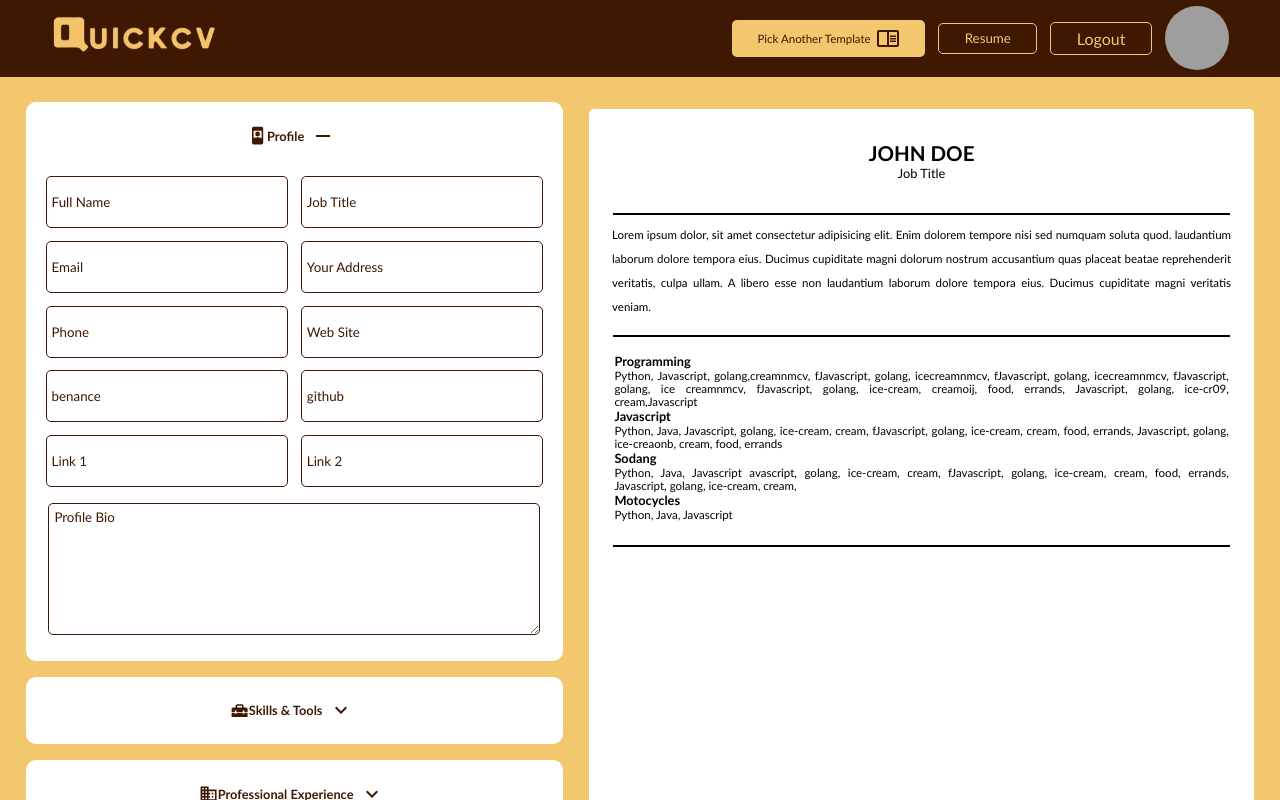
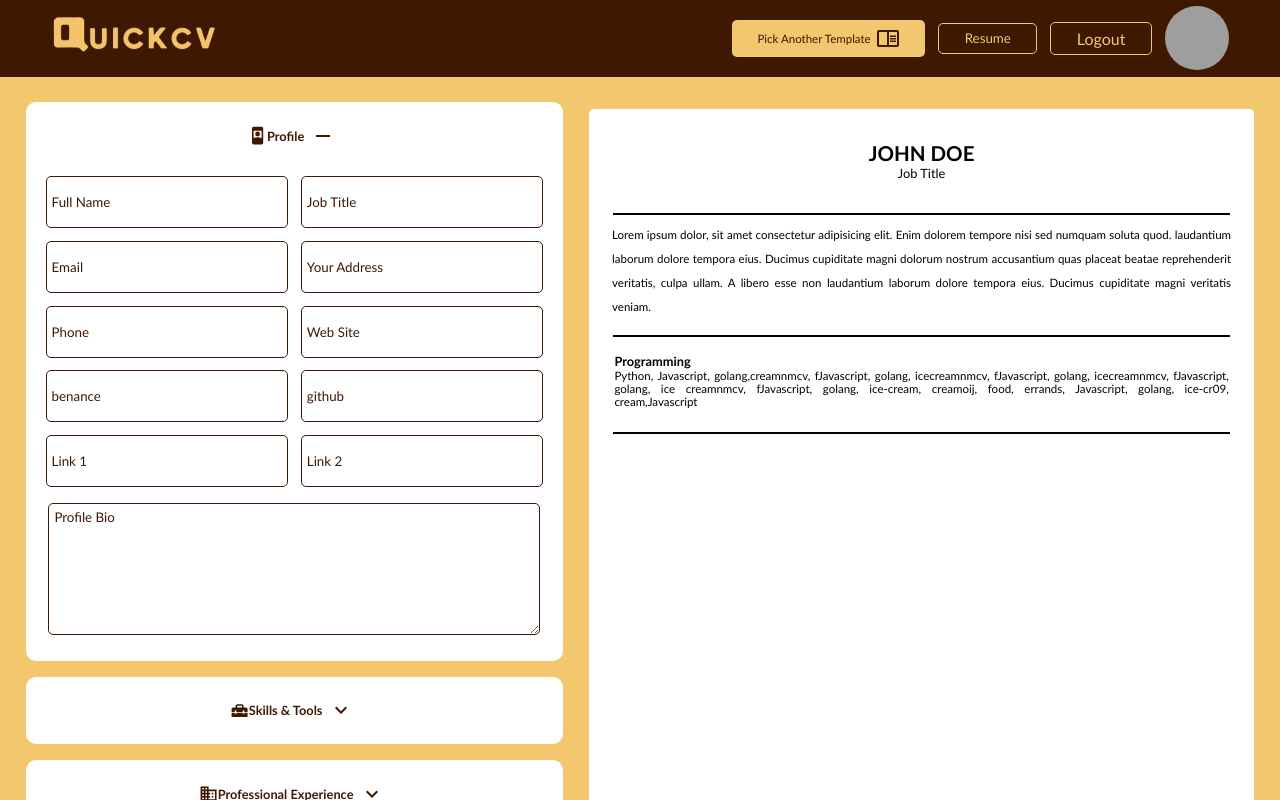
Before and after one commit to quickcv-pro/client, a React (Vite) app: page /Resume in a window 1280 px wide. Shown: the top 800 px of the page. Built offline with nearby package versions, Linux system fonts and the light colour scheme; grey boxes are pictures that could not be loaded.

Commit message:
skills display fixed

```diff
--- a/src/components/Hero/Hero.jsx
+++ b/src/components/Hero/Hero.jsx
@@ -1,5 +1,6 @@
 import {
   ArticleOutlined,
+  FactCheck,
   PaidOutlined,
   TipsAndUpdatesOutlined,
 } from "@mui/icons-material";
@@ -40,6 +41,9 @@ const Hero = () => {
             <button>
               Donate <PaidOutlined />{" "}
             </button>
+            <button>
+              ATS Checker <FactCheck />{" "}
+            </button>
           </div>
         </div>
       </div>
--- a/src/components/Resume/ResumeDesigns/SkillsDesign.jsx
+++ b/src/components/Resume/ResumeDesigns/SkillsDesign.jsx
@@ -11,26 +11,6 @@ const SkillsDesign = (props) => {
             "Python, Javascript, golang,creamnmcv, fJavascript, golang, icecreamnmcv, fJavascript, golang, icecreamnmcv, fJavascript, golang, ice creamnmcv, fJavascript, golang, ice-cream, creamoij, food,  errands, Javascript, golang, ice-cr09, cream,Javascript"}
         </div>
       </div>
-      <div className="skillDesingCards">
-        <div className="skillDesingMain">{props.skill || "Javascript"}</div>
-        <div className="skillDesingSub">
-          {props.subSkill ||
-            "Python, Java, Javascript, golang, ice-cream, cream, fJavascript, golang, ice-cream, cream, food,  errands, Javascript, golang, ice-creaonb, cream, food, errands"}
-        </div>
-      </div>
-      <div className="skillDesingCards">
-        <div className="skillDesingMain">{props.skill || "Sodang"}</div>
-        <div className="skillDesingSub">
-          {props.subSkill ||
-            "Python, Java, Javascript avascript, golang, ice-cream, cream, fJavascript, golang, ice-cream, cream, food,  errands, Javascript, golang, ice-cream, cream,"}
-        </div>
-      </div>
-      <div className="skillDesingCards">
-        <div className="skillDesingMain">{props.skill || "Motocycles"}</div>
-        <div className="skillDesingSub">
-          {props.subSkill || "Python, Java, Javascript"}
-        </div>
-      </div>
     </div>
   );
 };
--- a/src/components/Resume/inputs/ProfileInput.jsx
+++ b/src/components/Resume/inputs/ProfileInput.jsx
@@ -19,9 +19,10 @@ const ProfileInput = ({ onInputChange }) => {
     bio: "",
   });
 
-   const handleExpandClick = () => {
-     setIsExpanded(!isExpanded);
-   };
+  // For Expand/Collapse Icon
+  const handleExpandClick = () => {
+    setIsExpanded(!isExpanded);
+  };
 
   useEffect(() => {
     // Notify the parent component about the changes whenever the profileData changes
@@ -35,7 +36,6 @@ const ProfileInput = ({ onInputChange }) => {
       [name]: value,
     }));
   };
-
 
   return (
     <div className="profileInputContainer">
@@ -140,7 +140,7 @@ const ProfileInput = ({ onInputChange }) => {
             className="generalTextArea"
             placeholder="Profile Bio"
             name="bio"
-            value={profileData.bio}
+            value={profileData.bios}
             onChange={handleInputChange}
           />
         </div>
--- a/src/components/Resume/inputs/Skills.jsx
+++ b/src/components/Resume/inputs/Skills.jsx
@@ -7,7 +7,7 @@ const Skills = ({ onSkillsChange }) => {
 
   const [skillData, setSkillData] = useState({
     skill: "",
-    subSkills: "",
+    subSkill: "",
   });
 
   const handleExpandClick = () => {
@@ -44,9 +44,9 @@ const Skills = ({ onSkillsChange }) => {
             <input
               className="generalLongInput"
               type="text"
+              placeholder="Skill"
               name="skill"
-              placeholder="Skill"
-              value={skillData.skill}
+              value={skillData.skills}
               onChange={handleSkillsInputChange}
             />
           </div>
@@ -55,8 +55,8 @@ const Skills = ({ onSkillsChange }) => {
             <textarea
               className="generalTextArea"
               type="text"
-              name="subSkills"
               placeholder="sub-skills eg. Communication, Reading"
+              name="subSkill"
               value={skillData.subSkills}
               onChange={handleSkillsInputChange}
             />
```
Also changed, not shown: src/components/Resume/Resume.jsx (line endings or trailing spaces), 1 other file (tests, documents, lock files or other folders).
